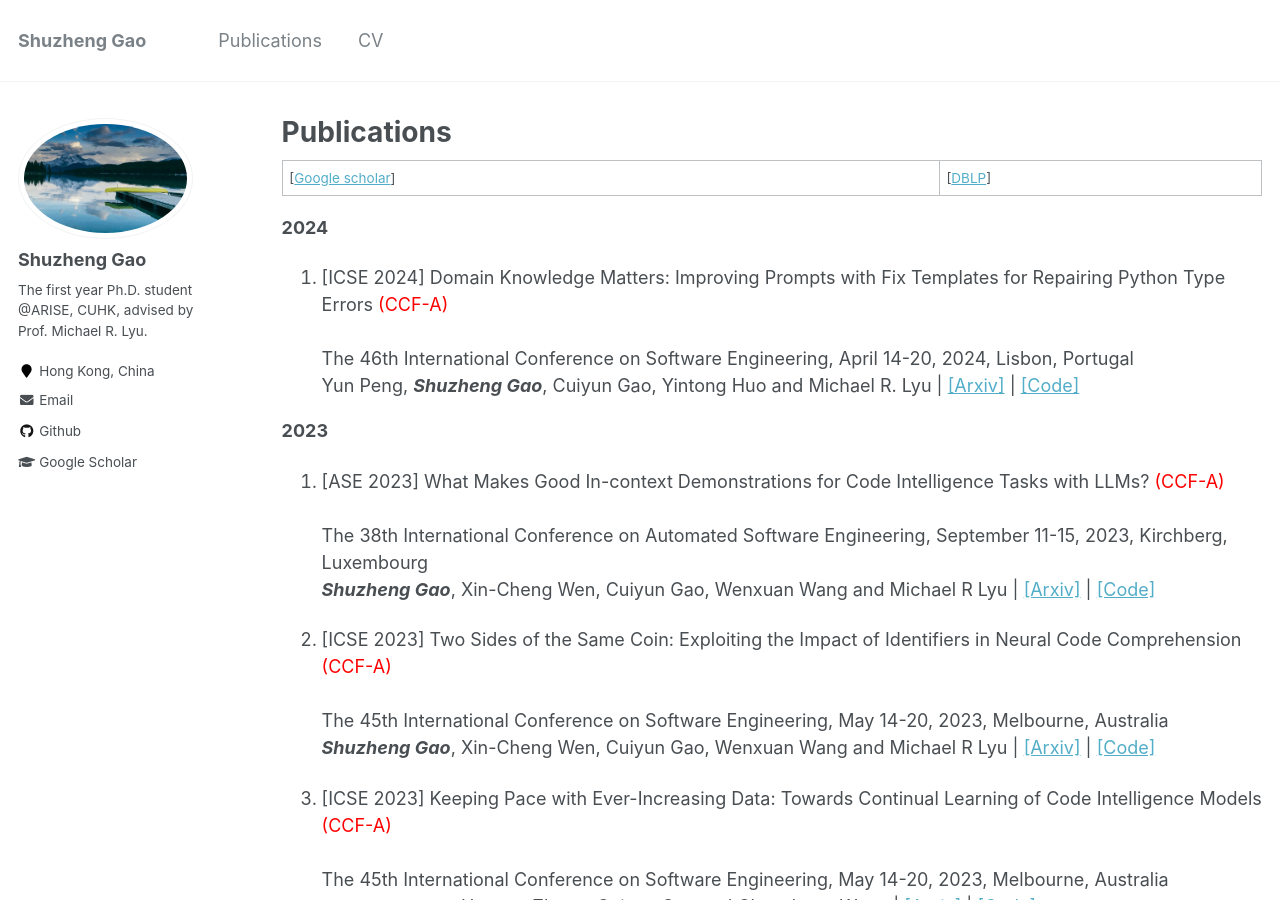
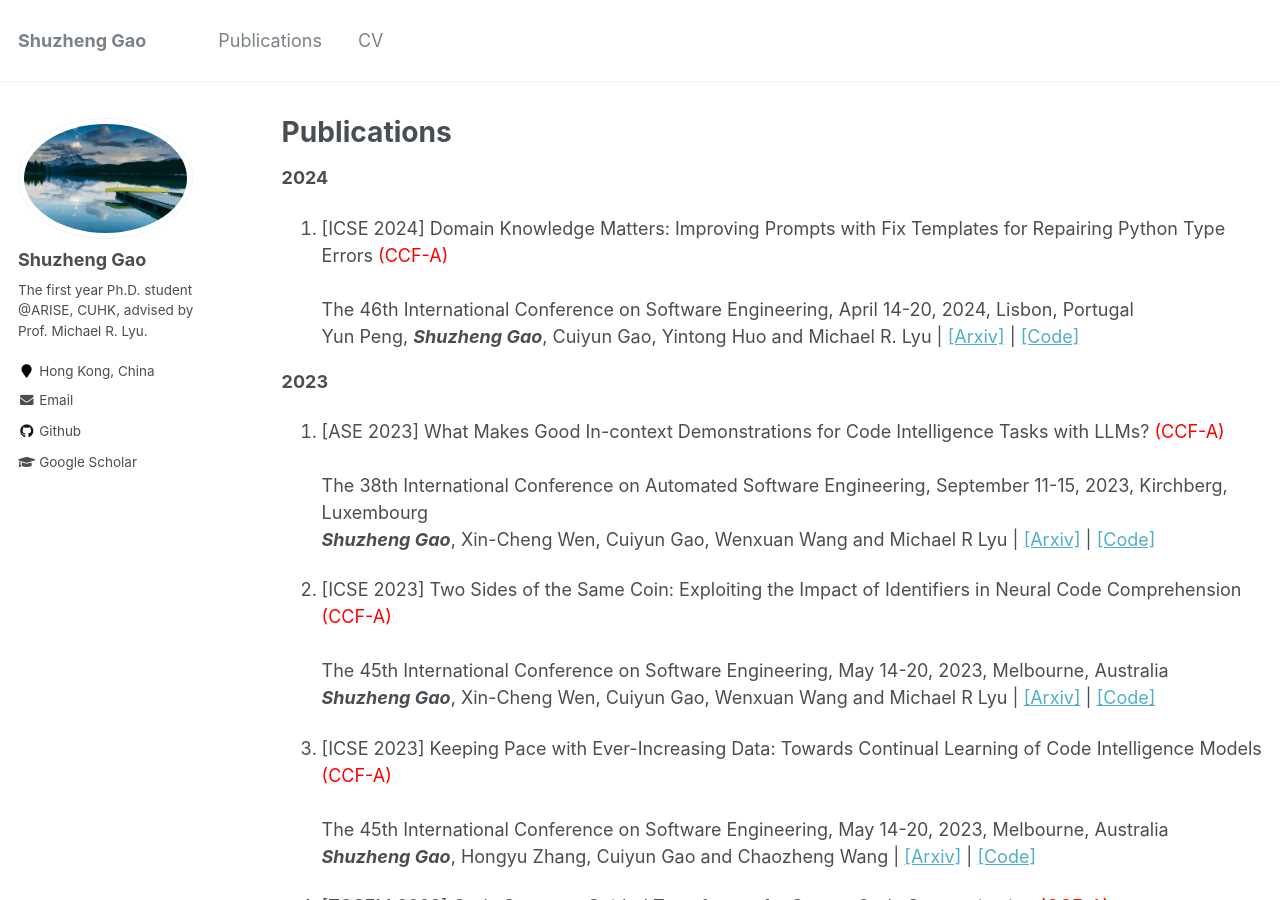
Before and after one commit to yujiachen99/yujiachen99.github.io, a Jekyll site: the page built from _pages/publications.md, in a window 1280 px wide and 900 px high. Built offline with Jekyll 4.4.1, drawn with Linux system fonts in a browser that asks for light colours.

Commit message:
Update publications.md

```diff
--- a/_pages/publications.md
+++ b/_pages/publications.md
@@ -4,8 +4,6 @@ title: "Publications"
 permalink: /publications/
 author_profile: true
 ---
-
-[[Google scholar](https://scholar.google.com/citations?user=K-2YxegAAAAJ)] | [[DBLP](https://dblp.uni-trier.de/pid/290/7907.html)]
 
 **2024**
 
@@ -34,7 +32,7 @@ _**Shuzheng Gao**_, Hongyu Zhang, Cuiyun Gao and Chaozheng Wang \| [[Arxiv]](htt
 4. [TOSEM 2023] Code Structure Guided Transformer for Source Code Summarization   <font color="#FF0000 ">(CCF-A)</font><br />
 ACM Transactions on Software Engineering and Methodology
 _**Shuzheng Gao**_, Cuiyun Gao, Yulan He, Jichuan Zeng, Lun Yiu Nie, Xin Xia and Michael R. Lyu \| [[Arxiv]](https://arxiv.org/abs/2104.09340) \| [[Code]](https://github.com/gszsectan/SG-Trans)
-<font color="#FF0000 ">Presented as a journal-first paper at ASE 2022</font><br />
+Presented as a journal-first paper at ASE 2022
 
 
 
@@ -47,7 +45,7 @@ Chaozheng Wang*, _**Shuzheng Gao***_, Cuiyun Gao, Pengyun Wang, Wenjie Pei, Luji
 2. [ACAIT 2022] Improving Long-Tailed Classification Via Decoupling and Regularization
 The 6th Asian Conference on Artificial Intelligence Technology, December 9-11, 2022, Changzhou, China
  _**Shuzheng Gao***_, Chaozheng Wang*, Cuiyun Gao, Wenjian Luo, Peiyi Han and Qing Liao
-<font color="#FF0000 ">Best student paper award</font><br />
+Best student paper award
 
 3. [TRel 2022] Dynamically Relative Position Encoding-Based Transformer for Automatic Code Edit  <font color="#FF0000 ">(JCR Q1)</font><br />
 IEEE Transactions on Reliability
```
